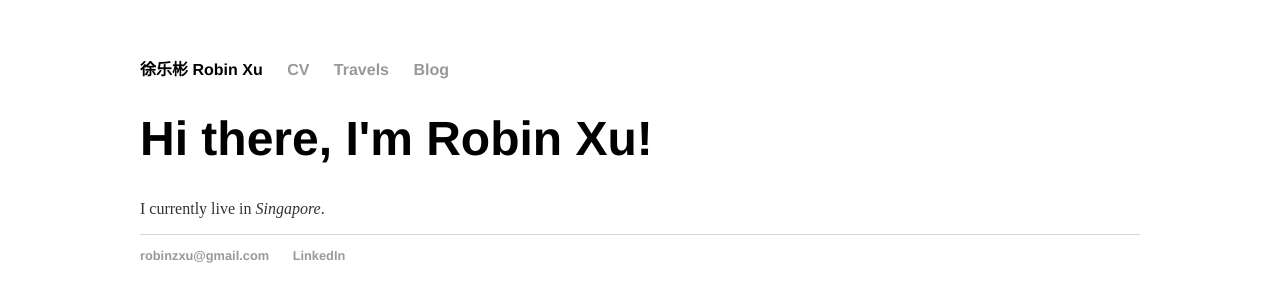
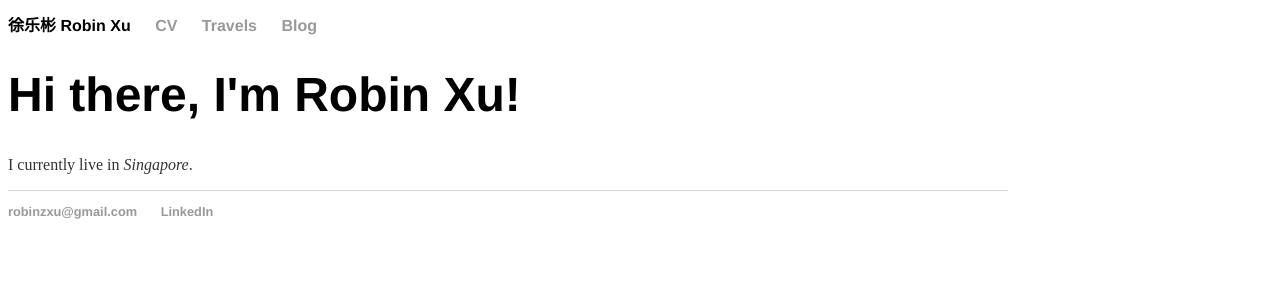
Before and after one commit to robinzxu/robinzxu.github.io, a Jekyll site: the page built from index.html, in a window 1280 px wide. Shown: the top 302 px of the page. Built offline with Jekyll 4.4.1, drawn with Linux system fonts in a browser that asks for light colours.

Commit message:
Update main.css

```diff
--- a/css/main.css
+++ b/css/main.css
@@ -1,4 +1,4 @@
-body { margin: 60px auto; width: 95%; max-width:1000px}
+body { width: 95%; max-width:1000px}
 
 a { text-decoration: none; color: #999; }
 a:hover { text-decoration: underline; }
```
